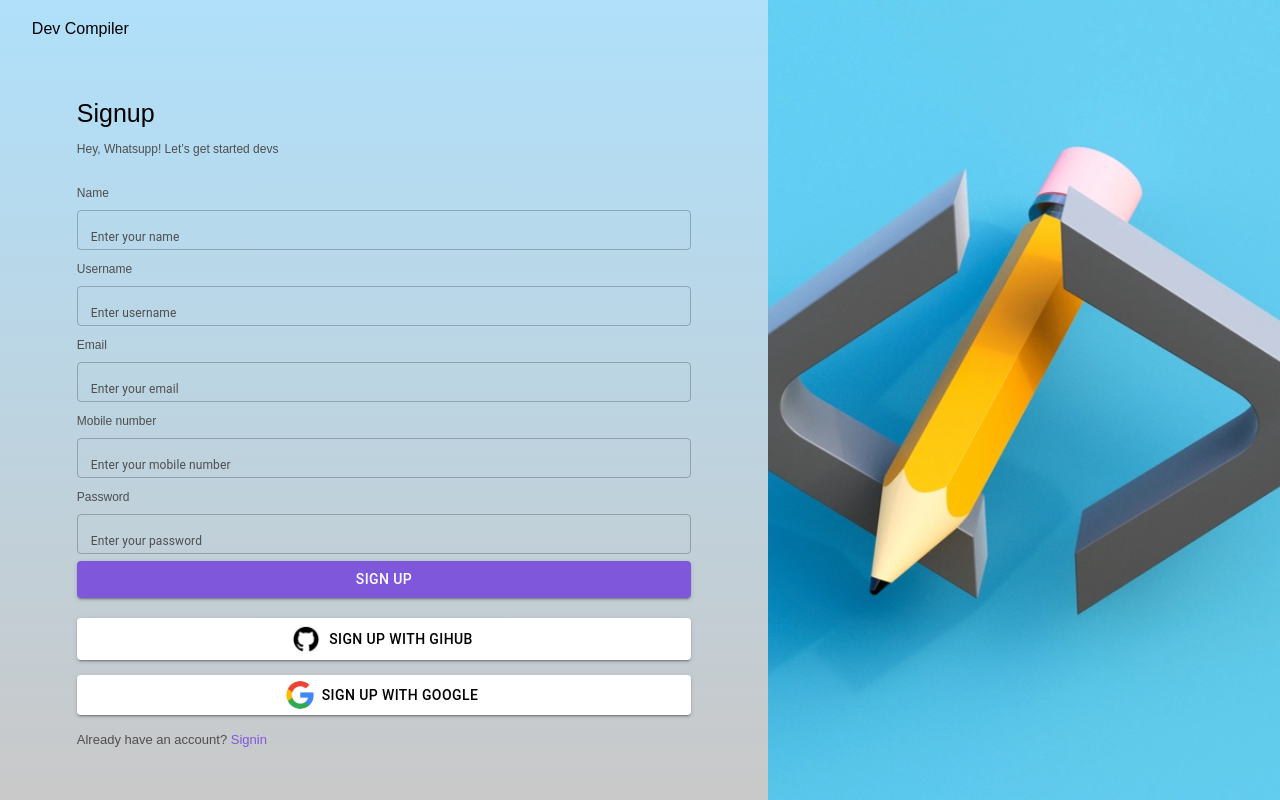
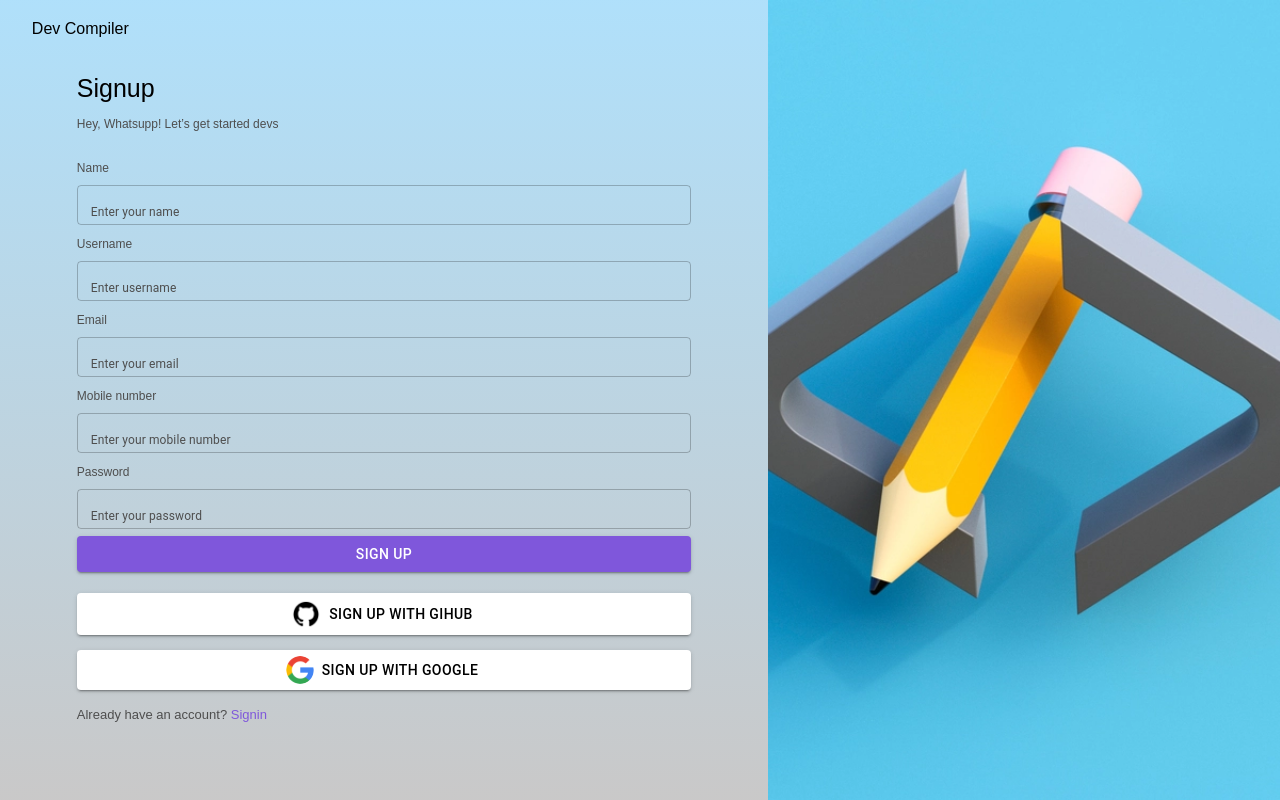
Before and after one commit to shahabazkc/dev-compiler-client, a Next.js app: page /signup in a window 1280 px wide. Built offline with nearby package versions, Linux system fonts and the light colour scheme; no server answers; a web font is replaced by a local one.

Commit message:
refactor: fix desgin issue;

```diff
--- a/src/styles/auth.module.scss
+++ b/src/styles/auth.module.scss
@@ -1,10 +1,10 @@
 .authRight {
-    height: 100vh;
+    min-height: 100vh;
 }
 
 .authLeft {
     min-width: 60%;
-    padding-top: 8%;
+    padding-top: 6%;
     background: linear-gradient(180deg, rgba(154, 219, 255, 0.74) 0%, rgba(20, 15, 15, 0.169583) 100.42%, rgba(0, 0, 0, 0) 107.71%), rgba(222, 222, 222, 0.51);
 }
 
@@ -13,6 +13,7 @@
     height: 100%;
     padding-right: 10%;
     padding-left: 10%;
+    margin-bottom: 20px;
 }
 
 .image {
```
